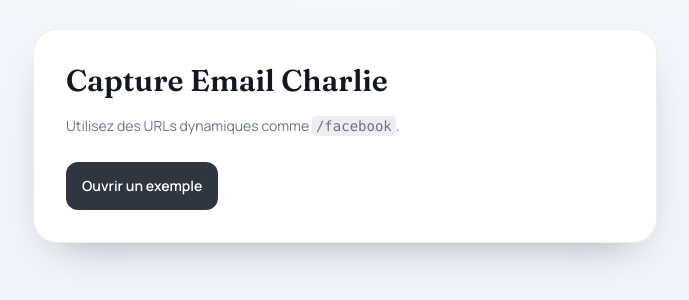
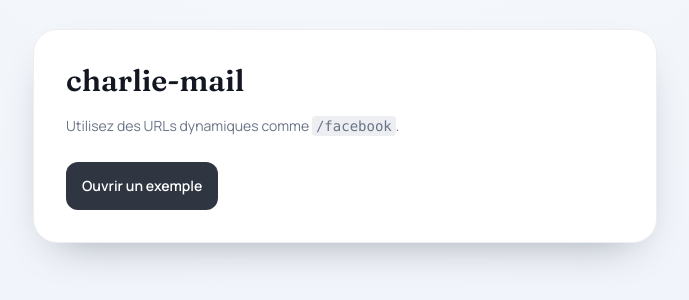
Before and after one commit to mathisbaala/Charlie-mail, a Next.js app: page / in a window 1280 px wide. Shown: the part 264-564 px from the top of the page, without its empty margins (295-984 px from the left). Built offline with nearby package versions, Linux system fonts and the light colour scheme; no server answers.

Commit message:
apply pending local updates

```diff
--- a/app/page.tsx
+++ b/app/page.tsx
@@ -4,7 +4,7 @@ export default function HomePage() {
   return (
     <main className="safe-px safe-pt safe-pb mx-auto flex min-h-[100dvh] w-full max-w-2xl items-center justify-center sm:px-6 sm:py-12">
       <section className="w-full rounded-[1.125rem] border border-ink-100 bg-white p-[clamp(1rem,4.5vw,2rem)] shadow-soft sm:rounded-3xl">
-        <h1 className="text-[clamp(1.5rem,7.2vw,1.875rem)] font-semibold leading-tight text-ink-900">Capture Email Charlie</h1>
+        <h1 className="text-[clamp(1.5rem,7.2vw,1.875rem)] font-semibold leading-tight text-ink-900">charlie-mail</h1>
         <p className="mt-3 text-sm leading-relaxed text-ink-500 sm:mt-4">
           Utilisez des URLs dynamiques comme <code className="rounded bg-ink-100 px-1 py-0.5">/facebook</code>.
         </p>
--- a/package.json
+++ b/package.json
@@ -1,5 +1,5 @@
 {
-  "name": "charlie-lead-capture",
+  "name": "charlie-mail",
   "version": "1.0.0",
   "private": true,
   "scripts": {
```
Also changed, not shown: 2 other files (tests, documents, lock files or other folders).
